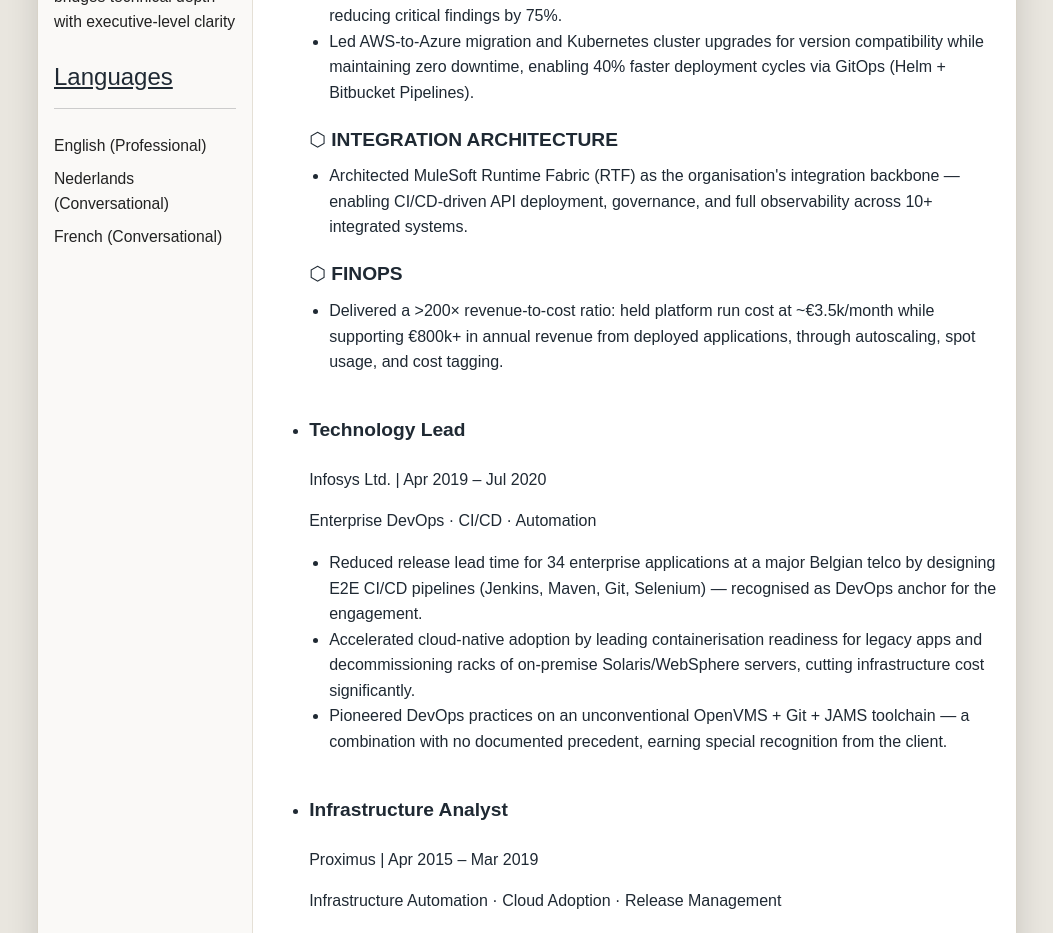
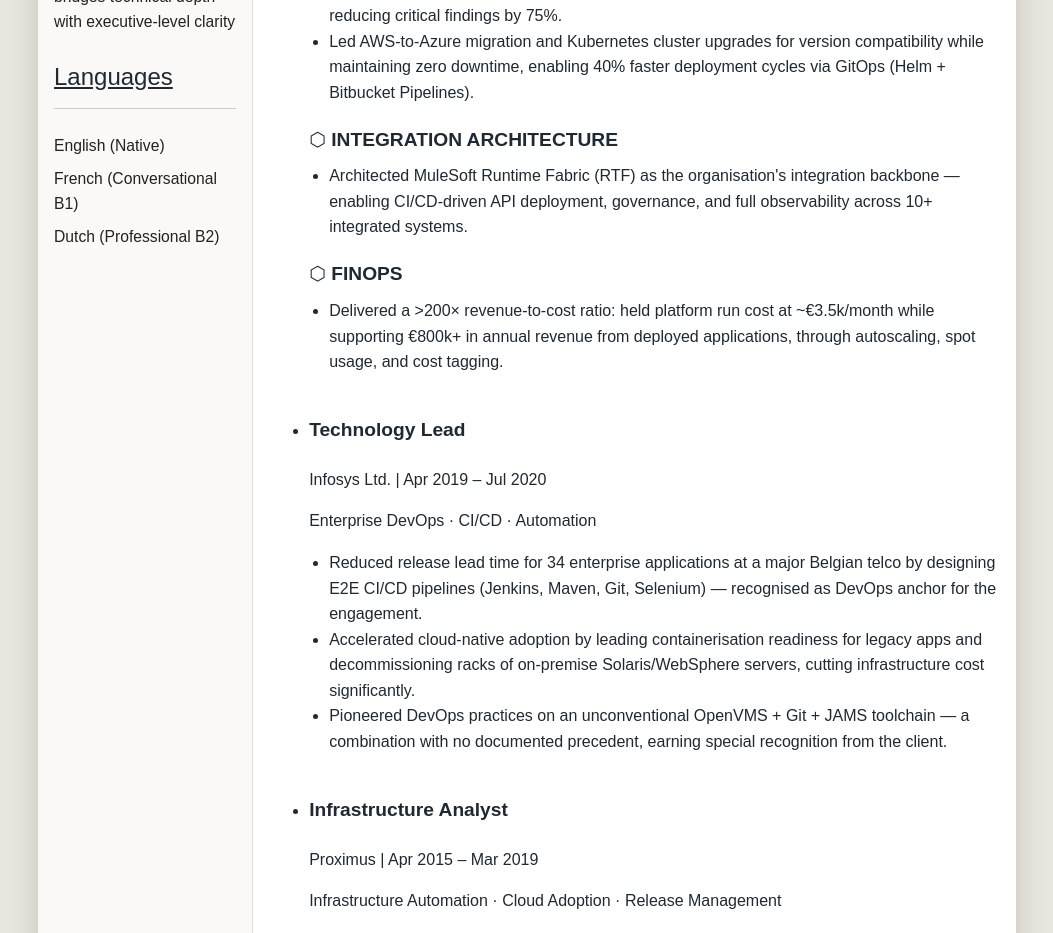
Before and after one commit to SnehilBelekar/snehilbelekar.github.io, a Vue app: page / in a window 1280 px wide. Shown: the part 2500-3433 px from the top of the page, without its empty margins (129-1182 px from the left). Built offline with nearby package versions, Linux system fonts and the light colour scheme.

Commit message:
docs(languages): update proficiency levels - English Native, French B1, Dutch B2

```diff
--- a/src/data/resumeData.ts
+++ b/src/data/resumeData.ts
@@ -223,9 +223,9 @@ const resumeData: ResumeData = {
       title: 'Languages',
       type: 'list',
       items: [
-        { content: 'English (Professional)' },
-        { content: 'Nederlands (Conversational)' },
-        { content: 'French (Conversational)' },
+        { content: 'English (Native)' },
+        { content: 'French (Conversational B1)' },
+        { content: 'Dutch (Professional B2)' },
       ],
     },
   ],
--- a/src/data/resumeDataFr.ts
+++ b/src/data/resumeDataFr.ts
@@ -207,9 +207,9 @@ Expérience sur des technologies variées avec de solides connaissances en progr
       title: 'Langues',
       type: 'list',
       items: [
-        { content: 'Anglais (Courant)' },
-        { content: 'Néerlandais (Conversationnel)' },
-        { content: 'Français (Conversationnel)' },
+        { content: 'Anglais (Natif)' },
+        { content: 'Français (Conversationnel B1)' },
+        { content: 'Néerlandais (Professionnel B2)' },
       ],
     },
     {
--- a/src/data/resumeDataNl.ts
+++ b/src/data/resumeDataNl.ts
@@ -212,9 +212,9 @@ Ervaring met diverse technologieën en een goede mix van programmeerkennis.`,
       title: 'Talen',
       type: 'list',
       items: [
-        { content: 'Engels (Vloeiend)' },
-        { content: 'Nederlands (Conversatie)' },
-        { content: 'Frans (Conversatie)' },
+        { content: 'Engels (Moedertaal)' },
+        { content: 'Frans (Conversationeel B1)' },
+        { content: 'Nederlands (Professioneel B2)' },
       ],
     },
     {
```
